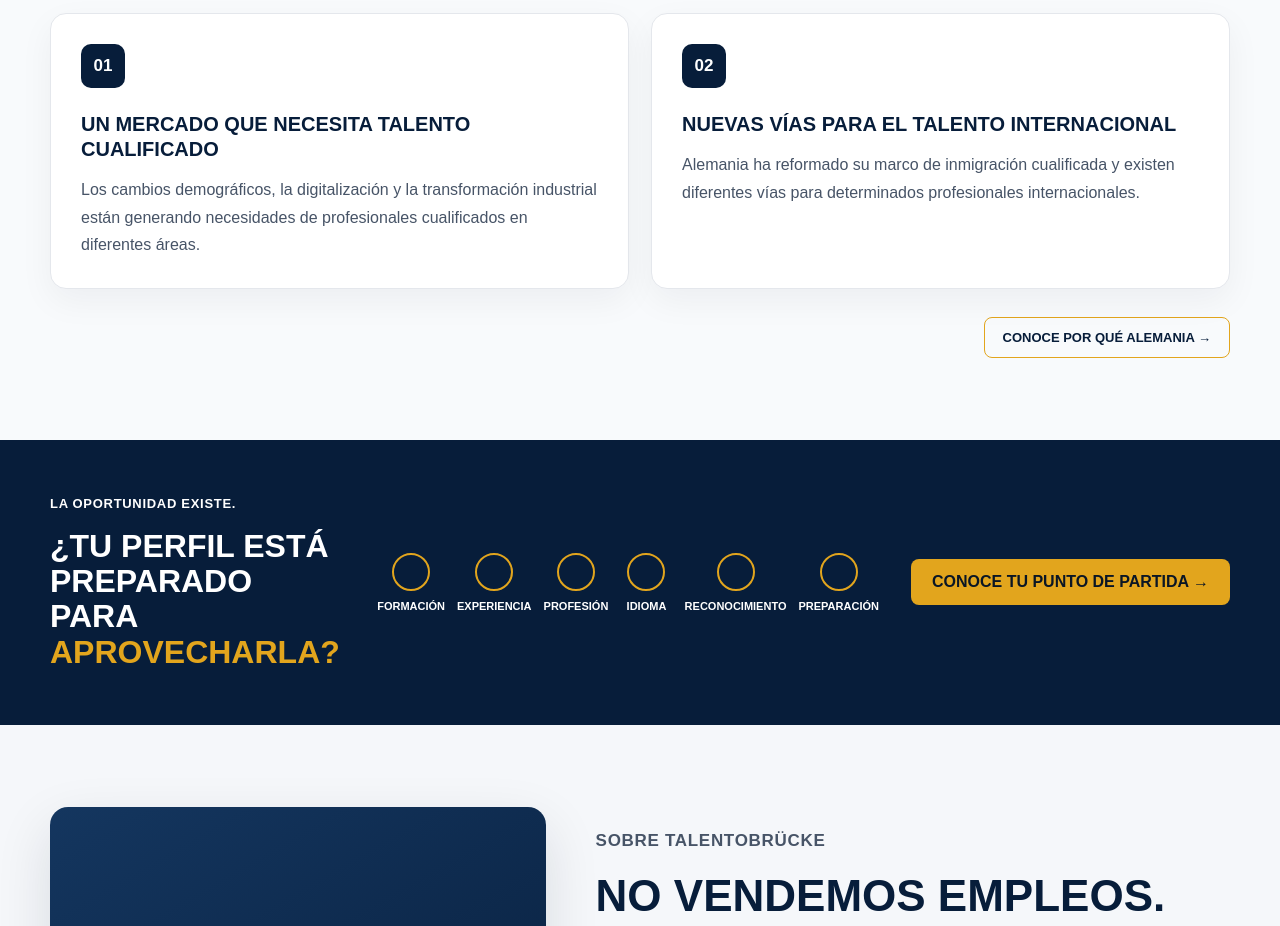
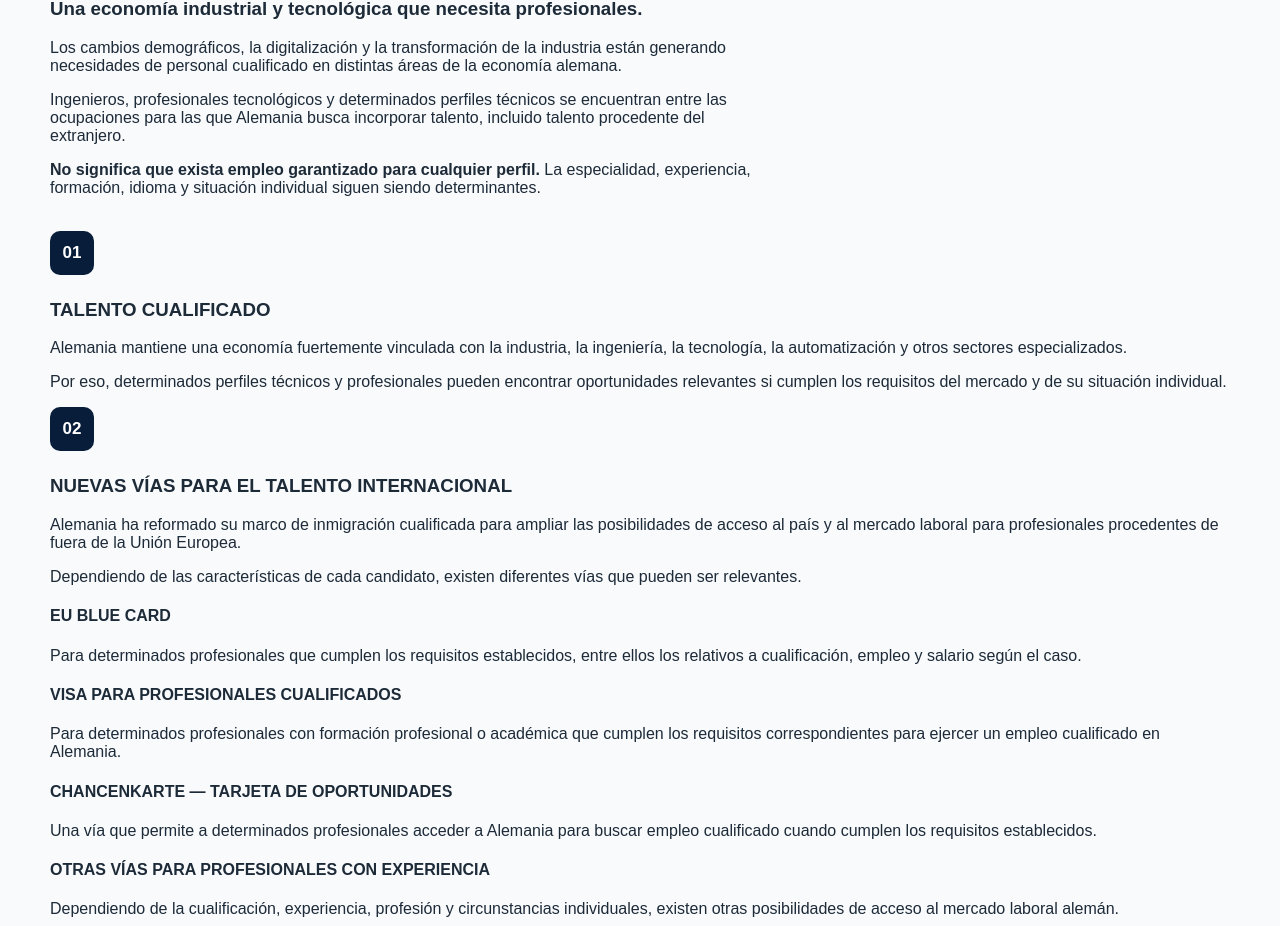
Before and after one commit to fiveseasonsrealty-ux/TALENTOBRUCKE-CRM, a Next.js app: page / in a window 1280 px wide. Shown: the part 1073-1999 px from the top of the page. Built offline with nearby package versions, Linux system fonts and the light colour scheme.

Commit message:
Ampliar sección Por qué Alemania

```diff
--- a/app/page.tsx
+++ b/app/page.tsx
@@ -73,37 +73,112 @@ export default function Home() {
   <div className="container">
     <div className="section-heading">
       <p className="eyebrow">¿POR QUÉ ALEMANIA?</p>
-              <h2>
-                Una oportunidad profesional respaldada por cambios reales.
-              </h2>
+
+      <h2>ALEMANIA ESTÁ BUSCANDO TALENTO CUALIFICADO</h2>
+
+      <h3 className="section-subtitle">
+        Una economía industrial y tecnológica que necesita profesionales.
+      </h3>
+
+      <p className="section-copy">
+        Los cambios demográficos, la digitalización y la transformación de la
+        industria están generando necesidades de personal cualificado en
+        distintas áreas de la economía alemana.
+      </p>
+
+      <p className="section-copy">
+        Ingenieros, profesionales tecnológicos y determinados perfiles técnicos
+        se encuentran entre las ocupaciones para las que Alemania busca
+        incorporar talento, incluido talento procedente del extranjero.
+      </p>
+
+      <p className="section-warning">
+        <strong>No significa que exista empleo garantizado para cualquier perfil.</strong>{" "}
+        La especialidad, experiencia, formación, idioma y situación individual
+        siguen siendo determinantes.
+      </p>
     </div>
 
-            <div className="two-card-grid">
-              <article className="info-card">
+    <div className="germany-layout">
+      <article className="germany-card germany-card-main">
         <div className="card-number">01</div>
-                <h3>UN MERCADO QUE NECESITA TALENTO CUALIFICADO</h3>
+
+        <h3>TALENTO CUALIFICADO</h3>
+
         <p>
-                  Los cambios demográficos, la digitalización y la transformación
-                  industrial están generando necesidades de profesionales
-                  cualificados en diferentes áreas.
+          Alemania mantiene una economía fuertemente vinculada con la industria,
+          la ingeniería, la tecnología, la automatización y otros sectores
+          especializados.
+        </p>
+
+        <p>
+          Por eso, determinados perfiles técnicos y profesionales pueden
+          encontrar oportunidades relevantes si cumplen los requisitos del
+          mercado y de su situación individual.
         </p>
       </article>
 
-              <article className="info-card">
+      <article className="germany-card germany-card-main">
         <div className="card-number">02</div>
+
         <h3>NUEVAS VÍAS PARA EL TALENTO INTERNACIONAL</h3>
+
         <p>
-                  Alemania ha reformado su marco de inmigración cualificada y
-                  existen diferentes vías para determinados profesionales
-                  internacionales.
+          Alemania ha reformado su marco de inmigración cualificada para ampliar
+          las posibilidades de acceso al país y al mercado laboral para
+          profesionales procedentes de fuera de la Unión Europea.
+        </p>
+
+        <p>
+          Dependiendo de las características de cada candidato, existen
+          diferentes vías que pueden ser relevantes.
         </p>
       </article>
     </div>
 
-            <div className="section-action">
-              <a className="btn-secondary" href="#porque-alemania-detalle">
-                CONOCE POR QUÉ ALEMANIA →
-              </a>
+    <div className="migration-paths">
+      <article className="migration-card">
+        <h4>EU BLUE CARD</h4>
+        <p>
+          Para determinados profesionales que cumplen los requisitos
+          establecidos, entre ellos los relativos a cualificación, empleo y
+          salario según el caso.
+        </p>
+      </article>
+
+      <article className="migration-card">
+        <h4>VISA PARA PROFESIONALES CUALIFICADOS</h4>
+        <p>
+          Para determinados profesionales con formación profesional o académica
+          que cumplen los requisitos correspondientes para ejercer un empleo
+          cualificado en Alemania.
+        </p>
+      </article>
+
+      <article className="migration-card">
+        <h4>CHANCENKARTE — TARJETA DE OPORTUNIDADES</h4>
+        <p>
+          Una vía que permite a determinados profesionales acceder a Alemania
+          para buscar empleo cualificado cuando cumplen los requisitos
+          establecidos.
+        </p>
+      </article>
+
+      <article className="migration-card">
+        <h4>OTRAS VÍAS PARA PROFESIONALES CON EXPERIENCIA</h4>
+        <p>
+          Dependiendo de la cualificación, experiencia, profesión y
+          circunstancias individuales, existen otras posibilidades de acceso al
+          mercado laboral alemán.
+        </p>
+      </article>
+    </div>
+
+    <div className="germany-disclaimer">
+      <strong>
+        Cada vía tiene requisitos específicos. Su existencia no significa que
+        todos los candidatos sean elegibles.
+      </strong>
     </div>
   </div>
 </section>
```
Lines whose indentation alone changed are shown as unchanged.
